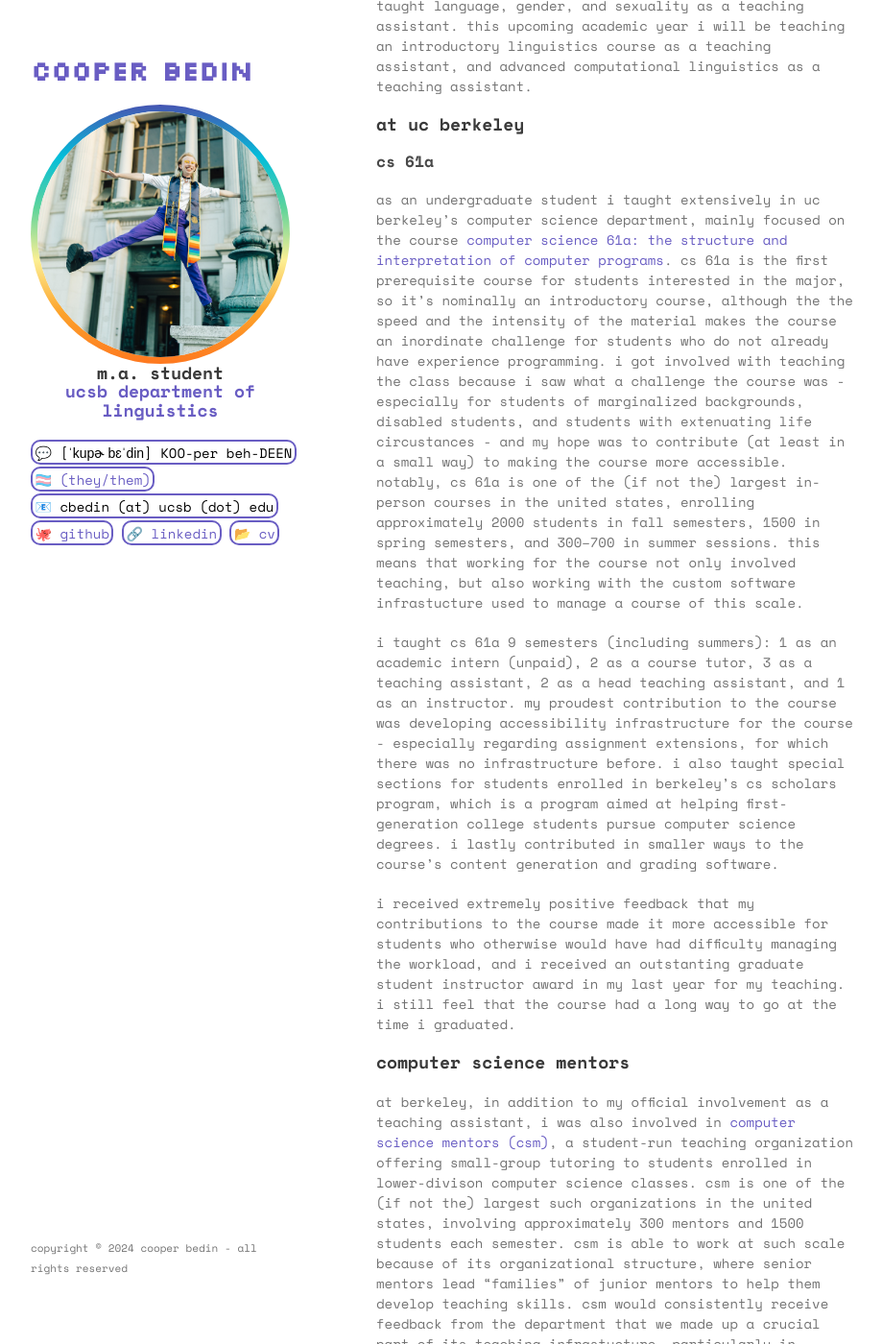
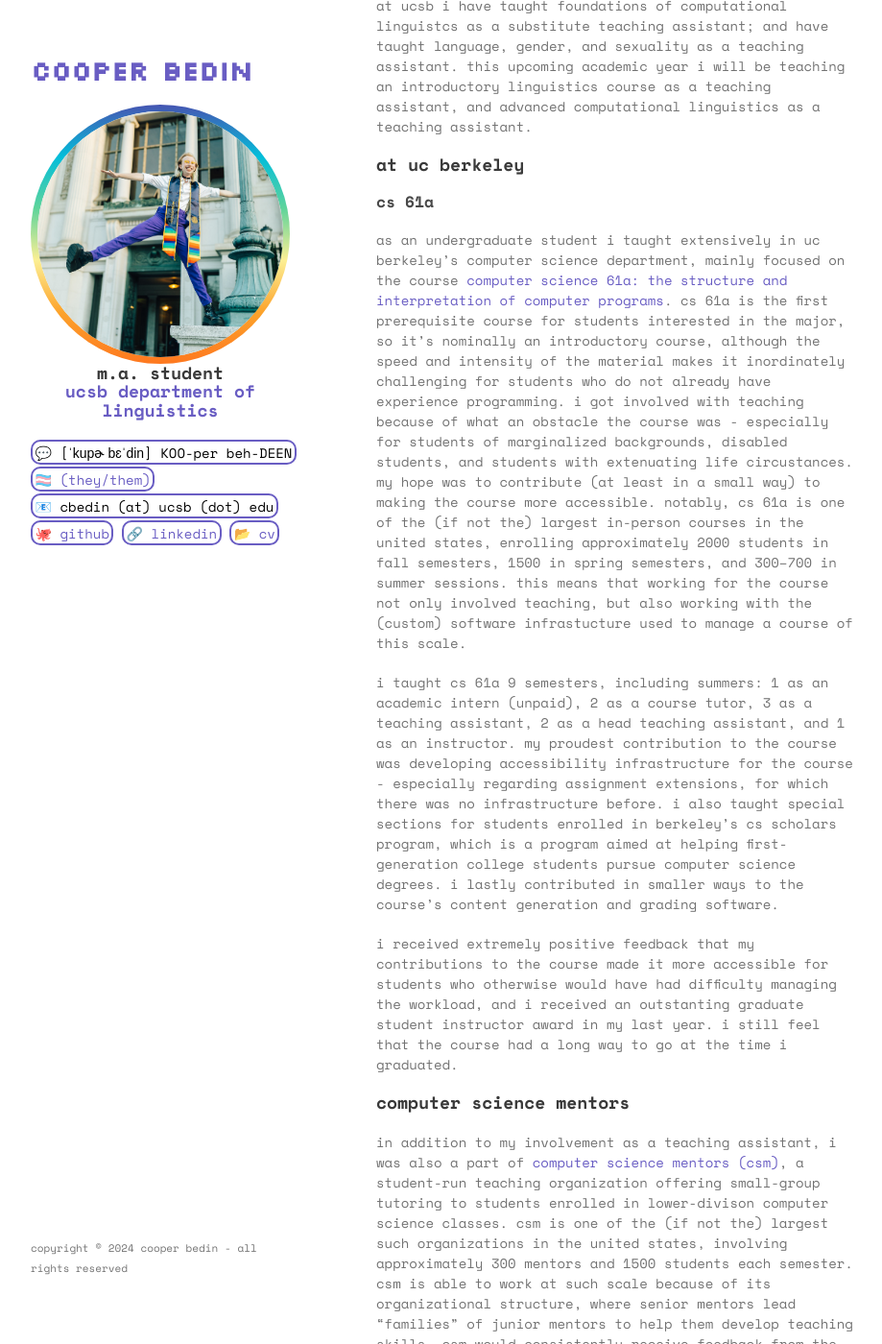
Before and after one commit to cbedin/cbedin.github.io, a Jekyll site: the page built from index.md, in a window 1280 px wide and 1400 px high, scrolled down 3682 px. Shown: the whole window at 96% size, without its empty margins (178-1097 px from the left). Built offline with Jekyll 4.4.1, drawn with Linux system fonts in a browser that asks for light colours; some of the changed text lies outside the part shown.

Commit message:
small wording changes to front page

```diff
--- a/index.md
+++ b/index.md
@@ -20,7 +20,7 @@ thanks for visiting my little page 👾💕
 
 # research
 
-below are little blurbs and citations for my current/ongoing research projects! i've linked materials that are already publicly available online, but i am also (usually) happy to share slides if you send me an email.
+below are little blurbs and citations for my current/ongoing research projects! i've linked materials that are already publicly available online, but i am also (usually) happy to share slides if you send me an email. all of these projects are still developing, so i hope to have more to share as time goes on!
 
 ## _you guys_ and _y'all_
 
@@ -179,16 +179,16 @@ at ucsb i have taught foundations of computational linguistcs as a substitute te
 
 ### cs 61a
 
-as an undergraduate student i taught extensively in uc berkeley's computer science department, mainly focused on the course [computer science 61a: the structure and interpretation of computer programs](https://cs61a.org/). cs 61a is the first prerequisite course for students interested in the major, so it's nominally an introductory course, although the the speed and the intensity of the material makes the course an inordinate challenge for students who do not already have experience programming. i got involved with teaching the class because i saw what a challenge the course was - especially for students of marginalized backgrounds, disabled students, and students with extenuating life circustances - and my hope was to contribute (at least in a small way) to making the course more accessible. notably, cs 61a is one of the (if not the) largest in-person courses in the united states, enrolling approximately 2000 students in fall semesters, 1500 in spring semesters, and 300–700 in summer sessions. this means that working for the course not only involved teaching, but also working with the custom software infrastucture used to manage a course of this scale.
+as an undergraduate student i taught extensively in uc berkeley's computer science department, mainly focused on the course [computer science 61a: the structure and interpretation of computer programs](https://cs61a.org/). cs 61a is the first prerequisite course for students interested in the major, so it's nominally an introductory course, although the speed and intensity of the material makes it inordinately challenging for students who do not already have experience programming. i got involved with teaching because of what an obstacle the course was - especially for students of marginalized backgrounds, disabled students, and students with extenuating life circustances. my hope was to contribute (at least in a small way) to making the course more accessible. notably, cs 61a is one of the (if not the) largest in-person courses in the united states, enrolling approximately 2000 students in fall semesters, 1500 in spring semesters, and 300–700 in summer sessions. this means that working for the course not only involved teaching, but also working with the (custom) software infrastucture used to manage a course of this scale.
 
-i taught cs 61a 9 semesters (including summers): 1 as an academic intern (unpaid), 2 as a course tutor, 3 as a teaching assistant, 2 as a head teaching assistant, and 1 as an instructor. my proudest contribution to the course was developing  accessibility infrastructure for the course - especially regarding assignment extensions, for which there was no infrastructure before. i also taught special sections for students enrolled in berkeley's cs scholars program, which is a program aimed at helping first-generation college students pursue computer science degrees. i lastly contributed in smaller ways to the course's content generation and grading software.
+i taught cs 61a 9 semesters, including summers: 1 as an academic intern (unpaid), 2 as a course tutor, 3 as a teaching assistant, 2 as a head teaching assistant, and 1 as an instructor. my proudest contribution to the course was developing  accessibility infrastructure for the course - especially regarding assignment extensions, for which there was no infrastructure before. i also taught special sections for students enrolled in berkeley's cs scholars program, which is a program aimed at helping first-generation college students pursue computer science degrees. i lastly contributed in smaller ways to the course's content generation and grading software.
 
-i received extremely positive feedback that my contributions to the course made it more accessible for students who otherwise would have had difficulty managing the workload, and i received an outstanting graduate student instructor award in my last year for my teaching. i still feel that the course had a long way to go at the time i graduated.
+i received extremely positive feedback that my contributions to the course made it more accessible for students who otherwise would have had difficulty managing the workload, and i received an outstanting graduate student instructor award in my last year. i still feel that the course had a long way to go at the time i graduated.
 
 ## computer science mentors
 
-at berkeley, in addition to my official involvement as a teaching assistant, i was also involved in [computer science mentors (csm)](https://csmentors.berkeley.edu/), a student-run teaching organization offering small-group tutoring to students enrolled in lower-divison computer science classes. csm is one of the (if not the) largest such organizations in the united states, involving approximately 300 mentors and 1500 students each semester. csm is able to work at such scale because of its organizational structure, where senior mentors lead "families" of junior mentors to help them develop teaching skills. csm would consistently receive feedback from the department that we made up a crucial part of its teaching infrastucture, particularly in supporting students who do not have prior programming experience, and in training mentors who would then become undergraduate teaching assistants.
+in addition to my involvement as a teaching assistant, i was also a part of [computer science mentors (csm)](https://csmentors.berkeley.edu/), a student-run teaching organization offering small-group tutoring to students enrolled in lower-divison computer science classes. csm is one of the (if not the) largest such organizations in the united states, involving approximately 300 mentors and 1500 students each semester. csm is able to work at such scale because of its organizational structure, where senior mentors lead "families" of junior mentors to help them develop teaching skills. csm would consistently receive feedback from the department that we made up a crucial part of its teaching infrastucture by supporting students who did not have prior programming experience and training mentors who would then become undergraduate teaching assistants.
 
-i was involved with csm for 6 semesters, over which i taught 5 small-group sections for 2 classes: [computer science 61a](#cs-61a) and electrical engineering 16a (berkeley's introductory electrical engineering course). in fall 2021 i taught csm's first lgbtq+ affinity section, intended for students for whom there were otherwise not really any designated spaces in the department. this was an expansion of csm's existing affinity sections for women, and csm now offers many such affinity sections to students of all kinds of identities.
+i was involved with csm for 6 semesters, over which i taught 5 small-group sections for 2 classes: [computer science 61a](#cs-61a) and electrical engineering 16a (berkeley's introductory electrical engineering course). in fall 2021 i taught csm's first lgbtq+ affinity section, intended for students for whom there were otherwise not any designated spaces in the department. this was an expansion of csm's existing affinity sections for women, and csm now offers many such affinity sections to students of all kinds of identities.
 
 i was also involved in csm's executive board as socials chair, external vice president, and president over various semesters.
```
Also changed, not shown: other parts of index.md (+1 -1 lines).
